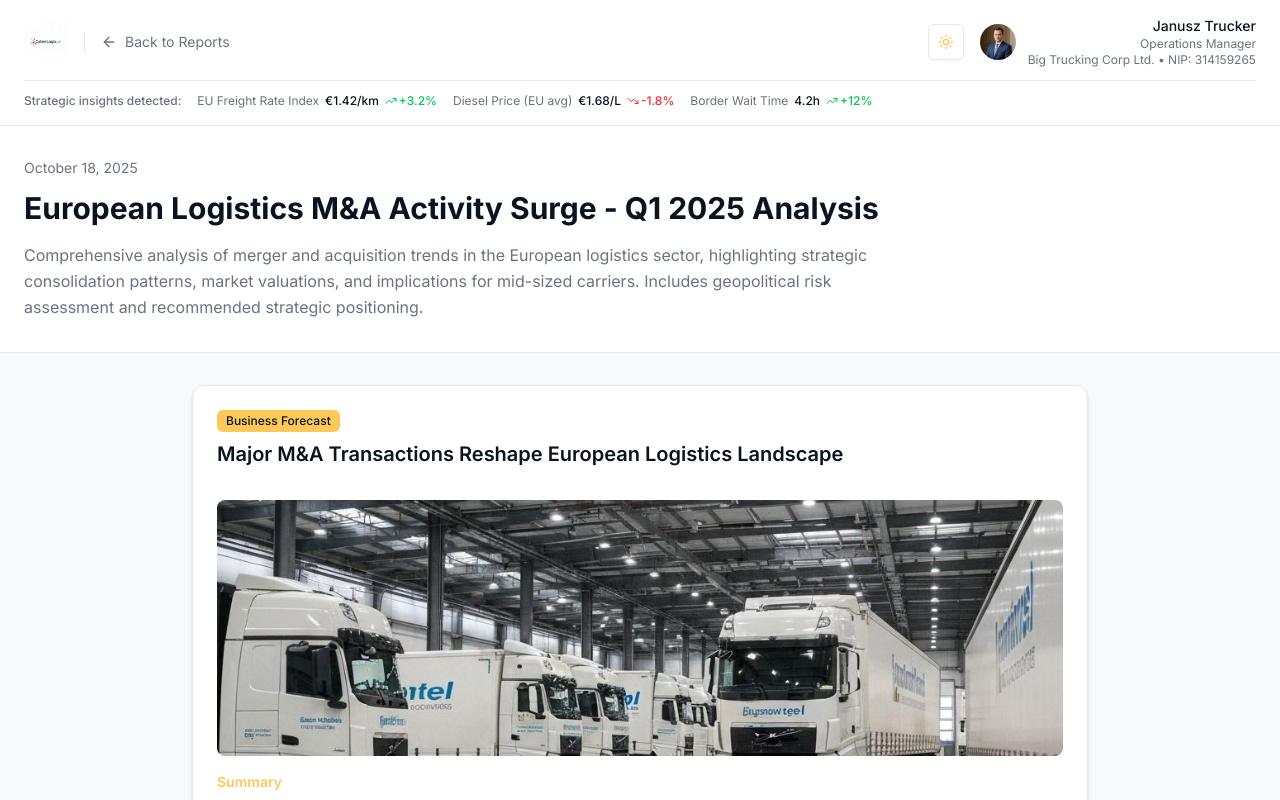
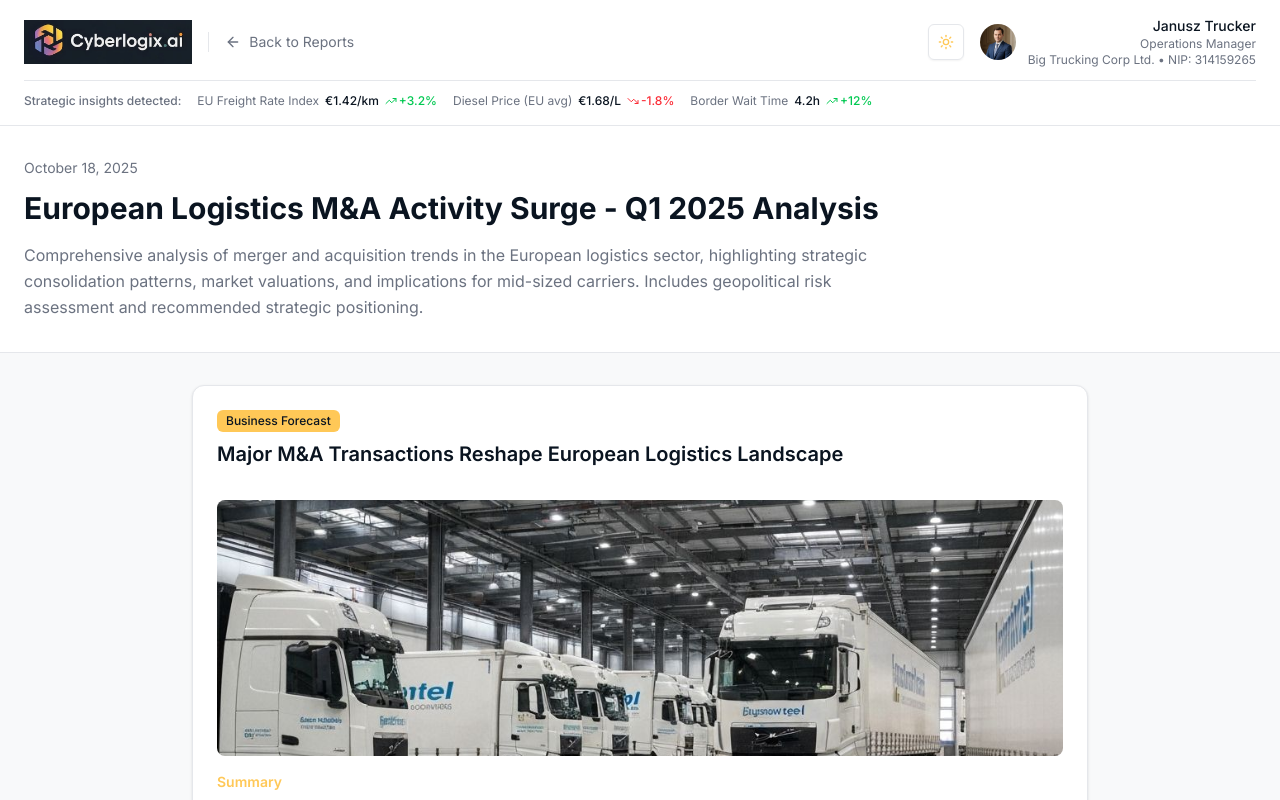
Before and after one commit to krzysztofr/v0-logistics-ai-reports-fx, a Next.js app: page /report/1 in a window 1280 px wide. Shown: the top 800 px of the page. Built offline with nearby package versions, Linux system fonts and the light colour scheme.

Commit message:
feat: update report page logo to new design
Consistently use new logo across main and report pages.

Co-authored-by: Krzysztof Rakowski <1434958+krzysztofr@users.noreply.github.com>

```diff
--- a/app/report/[id]/page.tsx
+++ b/app/report/[id]/page.tsx
@@ -46,7 +46,7 @@ export default async function ReportDetailPage({ params }: { params: Promise<{ i
             <div className="flex items-center gap-4">
               <Link href="/" className="hover:opacity-80 transition-opacity">
                 <Image
-                  src="/cyberlogix-logo.jpeg"
+                  src="/cyberlogix-new-logo.jpeg"
                   alt="CyberLogix.ai"
                   width={240}
                   height={44}
```
